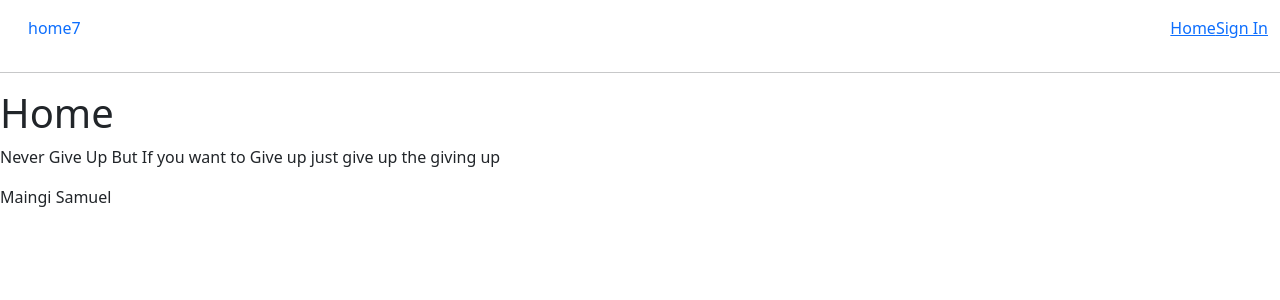
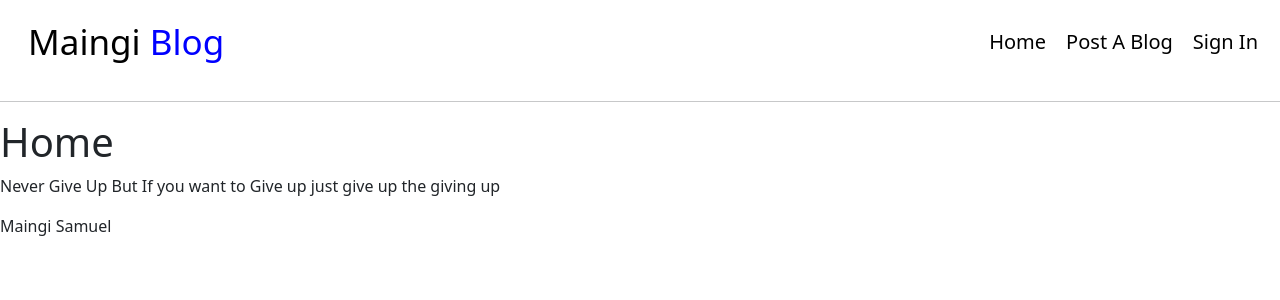
Before and after one commit to layersony/personal-blog, a Flask app: page / in a window 1280 px wide. Shown: the top 300 px of the page. Run offline with Flask 2, Linux system fonts and the light colour scheme; data that the repository does not hold is empty; some libraries are stand-ins or nearby versions.

Commit message:
navbar styling done

```diff
--- /dev/null
+++ b/app/static/css/styles.css
@@ -0,0 +1,44 @@
+.navcustom{
+  background-color: white;
+  min-height: 80px;
+}
+.navbar-header a.title{
+  color: black;
+  font-size: 35px;
+}
+
+.navbar-header span{
+  color: blue;
+  font-size: 35px;
+}
+
+.navcustom ul{
+  width: 100%;
+}
+.navcustom>.container-fluid ul li{
+  margin: 0px;
+}
+.navcustom ul li>.title{
+  font-size: 30px;
+  text-decoration: none;
+  color: black;
+}
+.navcustom ul li>.other{
+  font-size: 20px;
+  text-decoration: none;
+  color: black;
+  border-radius: 40px;
+  min-width: 120px;
+  text-align: center;
+  padding: 10px;
+}
+
+.navcustom ul li>.other:hover{
+  color: white;
+  border-radius: 40px;
+  min-width: 120px;
+  text-align: center;
+  background-color: black;
+}
+
+/**  **/
--- a/app/templates/navbar.html
+++ b/app/templates/navbar.html
@@ -1,12 +1,13 @@
 <div class="navbar navcustom navbar-inverse" role="navigation">
   <div class="container-fluid">
       <div class="navbar-header">
-          <a href='/' class="nav-item nav-link title ml-md-3">home7</a>
+          <a href='/' class="nav-item nav-link title ml-md-3">Maingi <span>Blog</span></a>
       </div>
 
       <div class="nav navbar-nav navbar-right">
         <ul class="nav d-flex">
           <li><a class="nav-item other" href="/">Home</a></li>
+          <li><a class="nav-item other" href="{{ url_for('main.postblog') }}">Post A Blog</a></li>
           {% if current_user.is_authenticated %}
           <li><a class="nav-item other" href="{{ url_for('main.profile', uname = current_user.username) }}">{{ current_user.username| capitalize }}</a></li>
           <li><a class="nav-item other" href="{{url_for('auth.logout')}}">Log Out</a></li>
```
